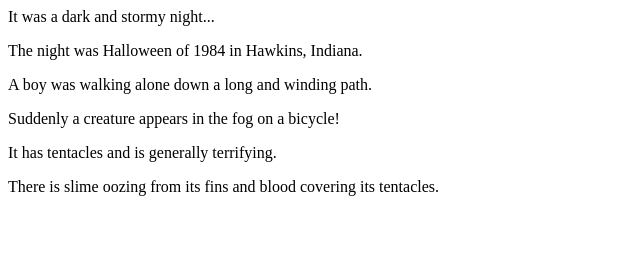
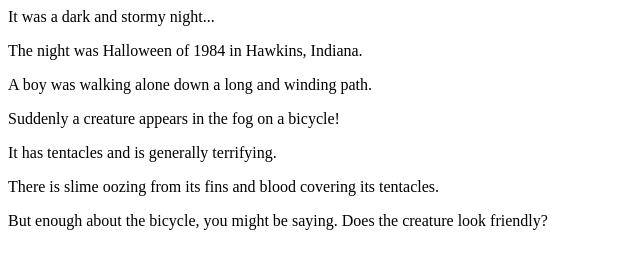
Before and after one commit to sweetk/fireside-story, a plain HTML site: page index.html in a window 1280 px wide. Shown: the whole page, without its empty margins (0-640 px from the left). Drawn offline with Linux system fonts and the light colour scheme.

Commit message:
A twist!

```diff
--- a/index.html
+++ b/index.html
@@ -6,5 +6,6 @@
     <p>Suddenly a creature appears in the fog on a bicycle!</p>
     <p>It has tentacles and is generally terrifying.</p>
     <p>There is slime oozing from its fins and blood covering its tentacles.</p>
+    <p>But enough about the bicycle, you might be saying. Does the creature look friendly?</p>
   </body>
 </html>
```
